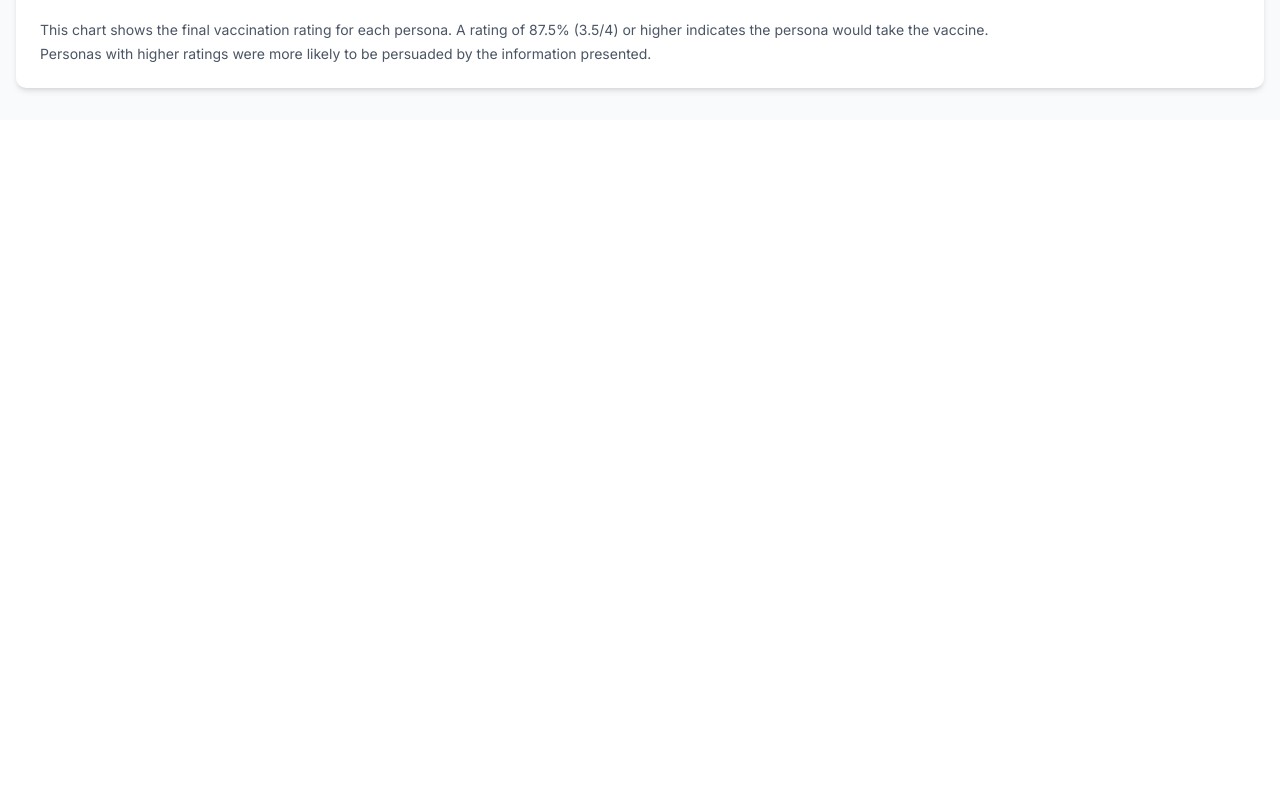
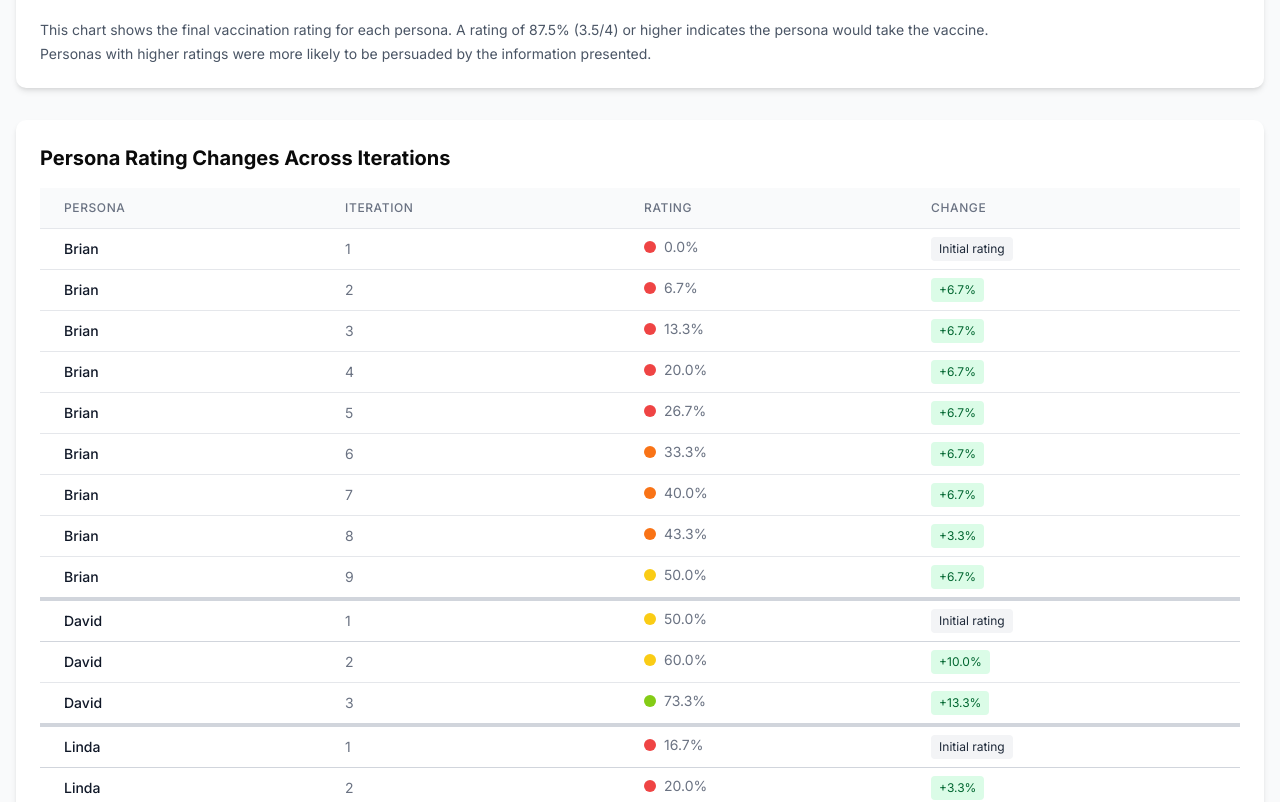
Before and after one commit to EduardKakosyan/atlantic-ai-conference-hackathon, a Next.js app in the folder dashboard/: page / in a window 1280 px wide. Shown: the part 1720-2522 px from the top of the page. Before the commit the page ends 1840 px from the top, so only its background shows below. Built offline with nearby package versions, Linux system fonts and the light colour scheme.

Commit message:
add table

```diff
--- a/dashboard/src/app/page.tsx
+++ b/dashboard/src/app/page.tsx
@@ -1,6 +1,7 @@
 import { PersonaTrajectories } from "@/components/charts/line-chart";
 import { ReactionByIteration } from "@/components/charts/area-chart";
 import { FinalRatingsByPersona } from "@/components/charts/bar-chart";
+import { RatingHeatMap } from "@/components/charts/iteration-table";
 import mockData from "@/lib/mock-data";
 
 export default function Home() {
@@ -17,6 +18,9 @@ export default function Home() {
         <div className="bg-white p-6 rounded-lg shadow-md">
           <FinalRatingsByPersona data={mockData} className="w-full" />
         </div>
+        <div className="bg-white p-6 rounded-lg shadow-md">
+          <RatingHeatMap className="w-full" />
+        </div>
       </div>
     </main>
   );
--- /dev/null
+++ b/dashboard/src/components/charts/iteration-table.tsx
@@ -0,0 +1,142 @@
+'use client';
+
+import mockData, { PersonaData, getAvailablePersonas } from '@/lib/mock-data';
+import { useMemo } from 'react';
+
+interface HeatMapProps {
+  className?: string;
+}
+
+interface RatingChangeDataItem {
+  persona: string;
+  iteration: number;
+  rating: number;
+  formattedRating: string;
+  change: number | null;
+  changeText: string;
+}
+
+// Color scale from red (0) to yellow (0.5) to green (1)
+const getColorByRating = (rating: number): string => {
+  if (rating < 0.3) return '#ef4444'; // Red
+  if (rating < 0.5) return '#f97316'; // Orange
+  if (rating < 0.7) return '#facc15'; // Yellow
+  if (rating < 0.9) return '#84cc16'; // Light green
+  return '#22c55e'; // Green
+};
+
+const formatRating = (rating: number): string => {
+  return `${(rating * 100).toFixed(1)}%`;
+};
+
+export function RatingHeatMap({ className }: HeatMapProps) {
+  const ratingChangesData = useMemo(() => {
+    // Get all available personas
+    const personas = getAvailablePersonas();
+
+    // Group by persona for change calculations
+    const personaData: Record<string, PersonaData[]> = {};
+    personas.forEach(persona => {
+      personaData[persona] = mockData
+        .filter(item => item.persona_name === persona)
+        .sort((a, b) => a.iteration - b.iteration);
+    });
+
+    // Calculate changes and prepare data
+    const result: RatingChangeDataItem[] = [];
+
+    personas.forEach(persona => {
+      const items = personaData[persona];
+
+      items.forEach((item, index) => {
+        const previousRating = index > 0 ? items[index - 1].normalized_current_rating : null;
+        const change = previousRating !== null ? item.normalized_current_rating - previousRating : null;
+
+        const changeText = change !== null
+          ? change > 0
+            ? `+${formatRating(change)}`
+            : change < 0
+              ? `-${formatRating(Math.abs(change))}`
+              : 'No change'
+          : 'Initial rating';
+
+        result.push({
+          persona,
+          iteration: item.iteration,
+          rating: item.normalized_current_rating,
+          formattedRating: formatRating(item.normalized_current_rating),
+          change,
+          changeText
+        });
+      });
+    });
+
+    return result;
+  }, []);
+
+  // For the data table, group by persona for better organization
+  const tableData = useMemo(() => {
+    return ratingChangesData.sort((a, b) => {
+      // First sort by persona
+      if (a.persona !== b.persona) {
+        return a.persona.localeCompare(b.persona);
+      }
+      // Then by iteration
+      return a.iteration - b.iteration;
+    });
+  }, [ratingChangesData]);
+
+  return (
+    <div className={className}>
+      <h2 className="text-xl font-bold mb-4">Persona Rating Changes Across Iterations</h2>
+
+      <div className="overflow-auto">
+        <table className="min-w-full divide-y divide-gray-200">
+          <thead className="bg-gray-50">
+            <tr>
+              <th className="px-6 py-3 text-left text-xs font-medium text-gray-500 uppercase tracking-wider">Persona</th>
+              <th className="px-6 py-3 text-left text-xs font-medium text-gray-500 uppercase tracking-wider">Iteration</th>
+              <th className="px-6 py-3 text-left text-xs font-medium text-gray-500 uppercase tracking-wider">Rating</th>
+              <th className="px-6 py-3 text-left text-xs font-medium text-gray-500 uppercase tracking-wider">Change</th>
+            </tr>
+          </thead>
+          <tbody className="bg-white divide-y divide-gray-200">
+            {tableData.map((item, index) => (
+              <tr
+                key={index}
+                className={index > 0 && item.persona !== tableData[index-1].persona ? "border-t-4 border-gray-300" : ""}
+              >
+                <td className="px-6 py-2 whitespace-nowrap text-sm font-medium text-gray-900">{item.persona}</td>
+                <td className="px-6 py-2 whitespace-nowrap text-sm text-gray-500">{item.iteration}</td>
+                <td className="px-6 py-2 whitespace-nowrap text-sm text-gray-500 flex items-center">
+                  <span
+                    className="inline-block w-3 h-3 rounded-full mr-2"
+                    style={{ backgroundColor: getColorByRating(item.rating) }}
+                  ></span>
+                  {item.formattedRating}
+                </td>
+                <td className="px-6 py-2 whitespace-nowrap text-sm">
+                  <span
+                    className={`inline-flex px-2 py-1 text-xs rounded ${
+                      item.change === null ? 'bg-gray-100 text-gray-800' :
+                      item.change > 0 ? 'bg-green-100 text-green-800' :
+                      item.change < 0 ? 'bg-red-100 text-red-800' :
+                      'bg-gray-100 text-gray-800'
+                    }`}
+                  >
+                    {item.changeText}
+                  </span>
+                </td>
+              </tr>
+            ))}
+          </tbody>
+        </table>
+      </div>
+
+      <div className="mt-4 text-sm text-gray-600">
+        <p>This table shows how each persona's rating changes between iterations, helping identify when personas became more receptive to vaccination information.</p>
+        <p className="mt-1">Ratings are color-coded from red (low) to green (high), with changes highlighted to show improvements or declines.</p>
+      </div>
+    </div>
+  );
+}
```
